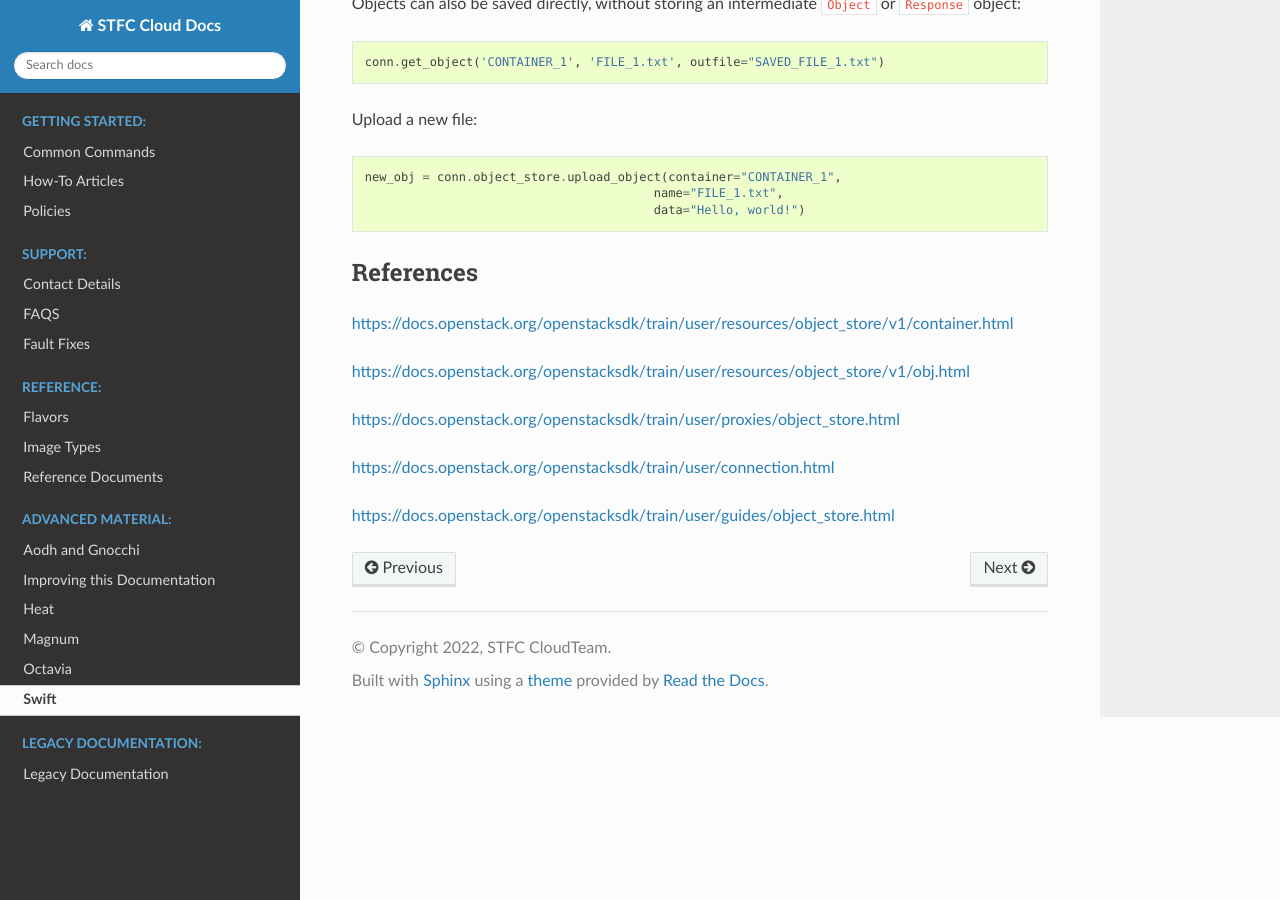
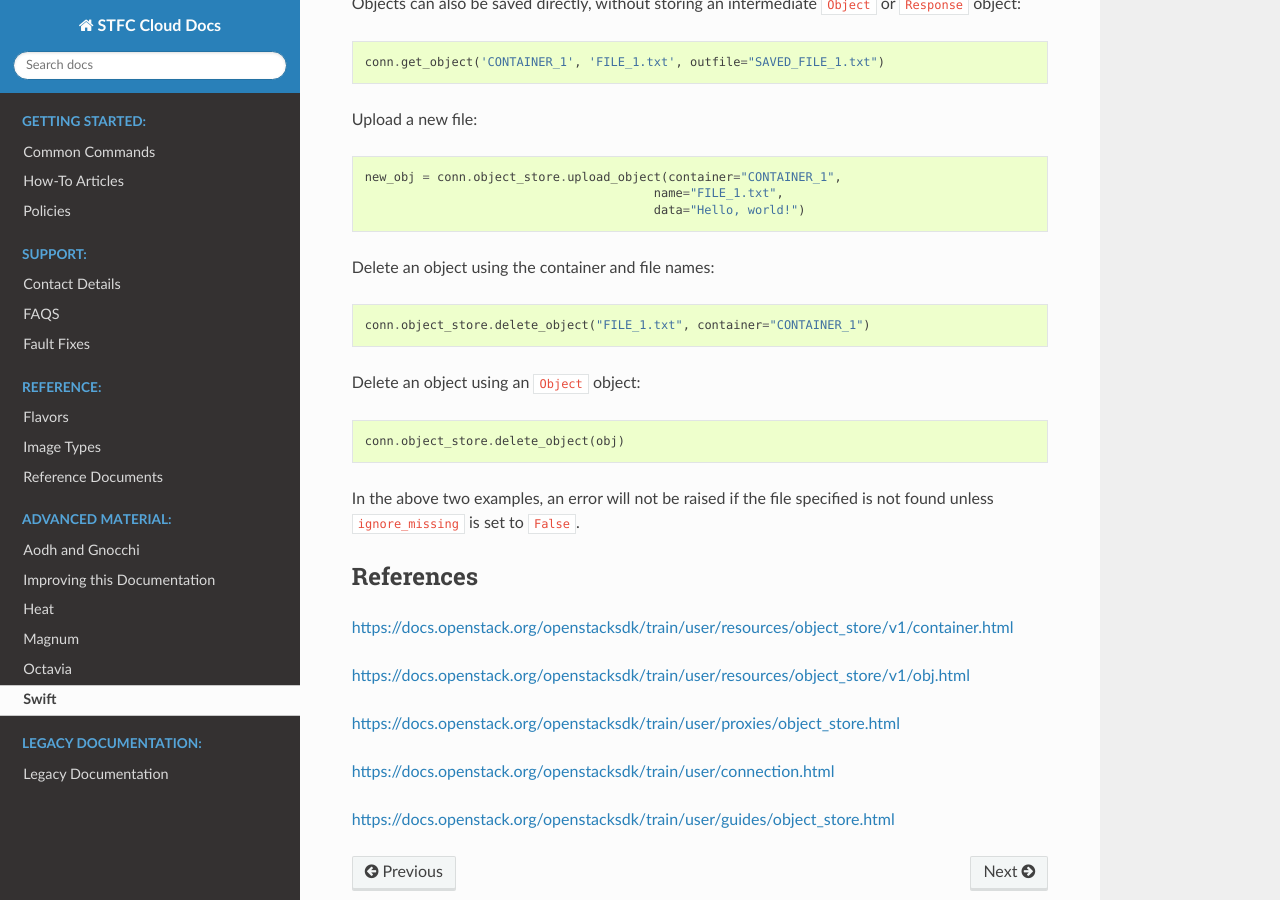
Before and after one commit to stfc/cloud-docs, a Sphinx documentation site: the page built from source/Swift/PythonSDK.rst, in a window 1280 px wide and 900 px high, scrolled down 2746 px. Built offline with Sphinx 7.4.7 and the Read the Docs theme 2.0.0, drawn with Linux system fonts in a browser that asks for light colours.

Commit message:
Add SDK object deletion

```diff
--- a/source/Swift/PythonSDK.rst
+++ b/source/Swift/PythonSDK.rst
@@ -167,6 +167,23 @@ Upload a new file:
                                             data="Hello, world!")
 
 
+Delete an object using the container and file names:
+
+.. code-block:: python
+
+    conn.object_store.delete_object("FILE_1.txt", container="CONTAINER_1")
+
+
+Delete an object using an ``Object`` object:
+
+.. code-block:: python
+
+    conn.object_store.delete_object(obj)
+
+
+In the above two examples, an error will not be raised if the file specified is not found unless ``ignore_missing`` is set to ``False``.
+
+
 References
 ----------
 
```
